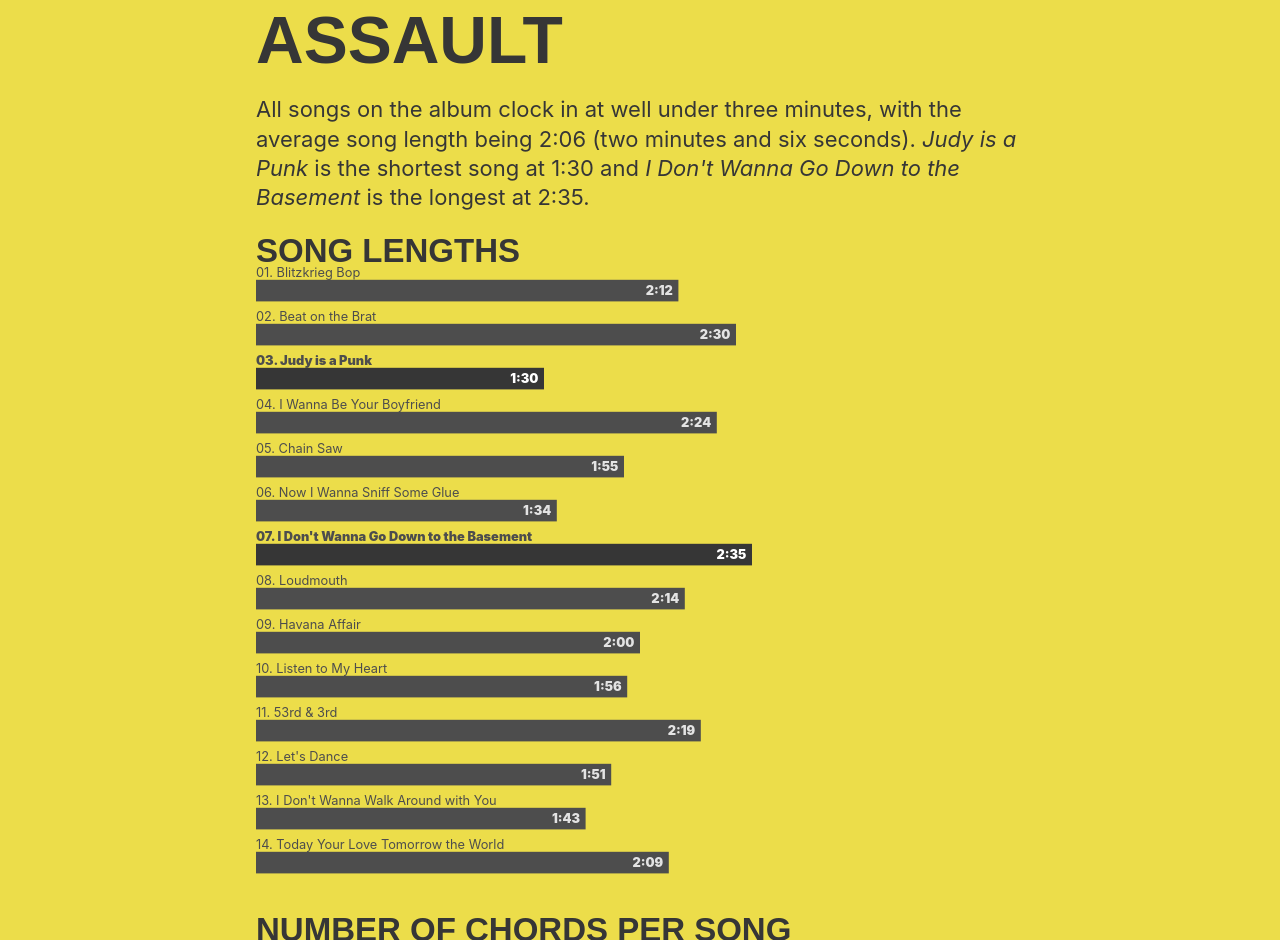
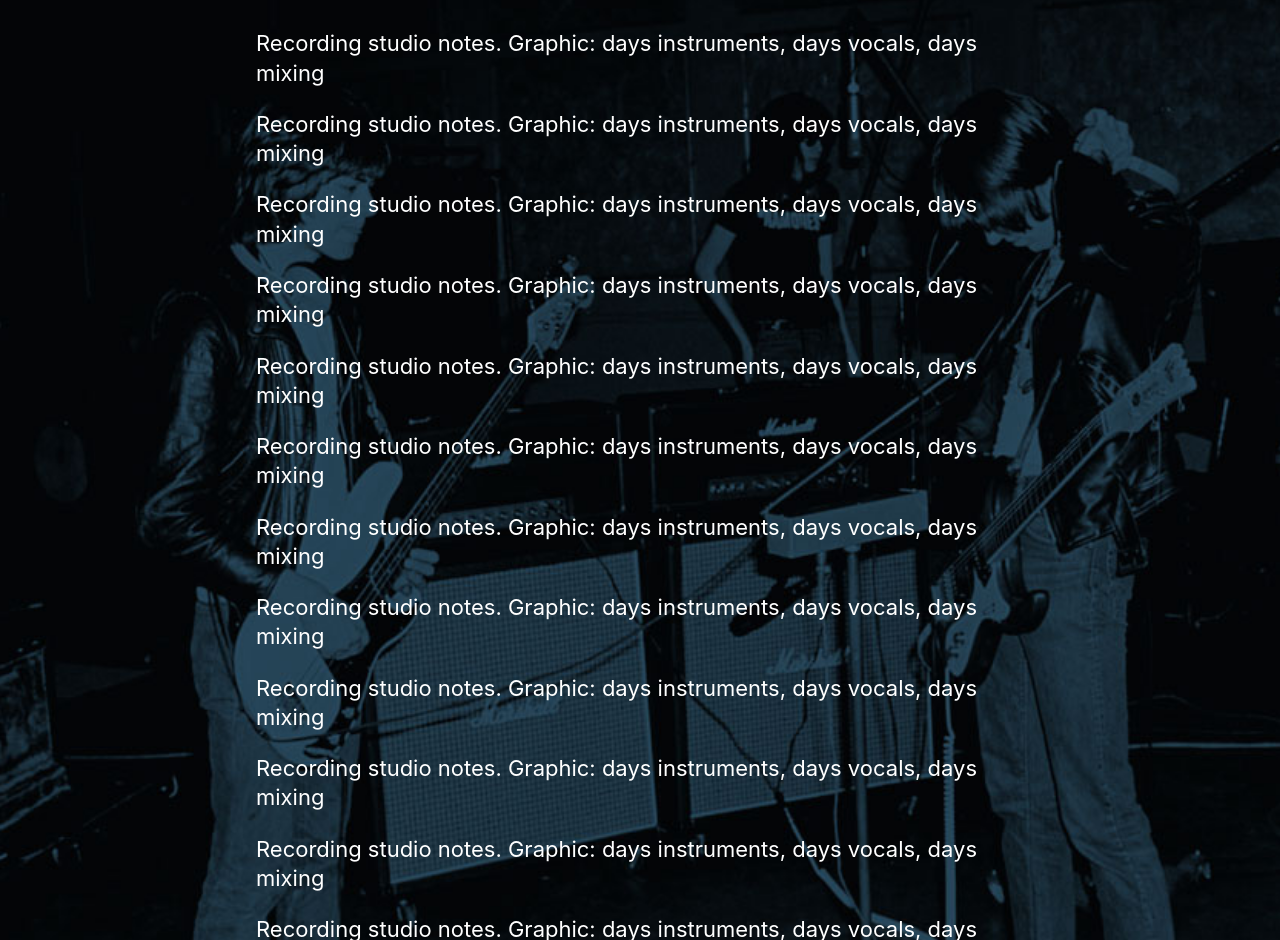
Before and after one commit to bowmanmc/ramones, a Vue app: page / in a window 1280 px wide. Shown: the part 1332-2272 px from the top of the page. Built offline with nearby package versions, Linux system fonts and the light colour scheme; a web font is replaced by a local one.

Commit message:
section on the recording of the album

```diff
--- a/src/App.vue
+++ b/src/App.vue
@@ -3,6 +3,7 @@
     <Header />
 
     <Introduction />
+    <Studio />
     <AlbumCharts />
     <AlbumComparisons />
     <NewYork />
@@ -22,12 +23,21 @@ import Header from './components/Header.vue';
 import Introduction from './components/Introduction.vue';
 import NewYork from './components/NewYork.vue';
 import Resources from './components/Resources.vue';
+import Studio from './components/Studio.vue';
 
 
 export default {
     name: 'App',
     components: {
-        AlbumCharts, AlbumComparisons, Band, Footer, Header, Introduction, NewYork, Resources,
+        AlbumCharts,
+        AlbumComparisons,
+        Band,
+        Footer,
+        Header,
+        Introduction,
+        NewYork,
+        Resources,
+        Studio,
     },
 };
 </script>
--- a/src/components/Introduction.vue
+++ b/src/components/Introduction.vue
@@ -18,6 +18,9 @@
 </template>
 
 <script>
+export default {
+    name: 'Introduction',
+};
 </script>
 
 <style lang="scss">
--- /dev/null
+++ b/src/components/Studio.vue
@@ -0,0 +1,75 @@
+<template>
+    <div class="Studio">
+        <div class="content">
+            <h2>Plaza Sound Studio</h2>
+            <p>
+                Recording studio notes.
+                Graphic: days instruments, days vocals, days mixing
+            </p>
+            <p>
+                Recording studio notes.
+                Graphic: days instruments, days vocals, days mixing
+            </p>
+            <p>
+                Recording studio notes.
+                Graphic: days instruments, days vocals, days mixing
+            </p>
+            <p>
+                Recording studio notes.
+                Graphic: days instruments, days vocals, days mixing
+            </p>
+            <p>
+                Recording studio notes.
+                Graphic: days instruments, days vocals, days mixing
+            </p>
+            <p>
+                Recording studio notes.
+                Graphic: days instruments, days vocals, days mixing
+            </p>
+            <p>
+                Recording studio notes.
+                Graphic: days instruments, days vocals, days mixing
+            </p>
+            <p>
+                Recording studio notes.
+                Graphic: days instruments, days vocals, days mixing
+            </p>
+            <p>
+                Recording studio notes.
+                Graphic: days instruments, days vocals, days mixing
+            </p>
+            <p>
+                Recording studio notes.
+                Graphic: days instruments, days vocals, days mixing
+            </p>
+            <p>
+                Recording studio notes.
+                Graphic: days instruments, days vocals, days mixing
+            </p>
+            <p>
+                Recording studio notes.
+                Graphic: days instruments, days vocals, days mixing
+            </p>
+        </div>
+    </div>
+</template>
+
+<script>
+    export default {
+        name: 'Studio',
+    };
+</script>
+
+<style lang="scss">
+    @import "../defaults/colors";
+
+    .Studio {
+        background: $color-alt-dk;
+        background-image: url('/img/studio-blue.jpg');
+        background-position: top center;
+        background-repeat: no-repeat;
+        background-size: cover;
+        color: $color-white;
+        padding: 1.0em 0;
+    }
+</style>
```
Also changed, not shown: data/notes.txt, graphics/Screen+Shot+2017-05-20+at+8.57.17+PM.png (added), public/img/studio-blue.jpg (added).
